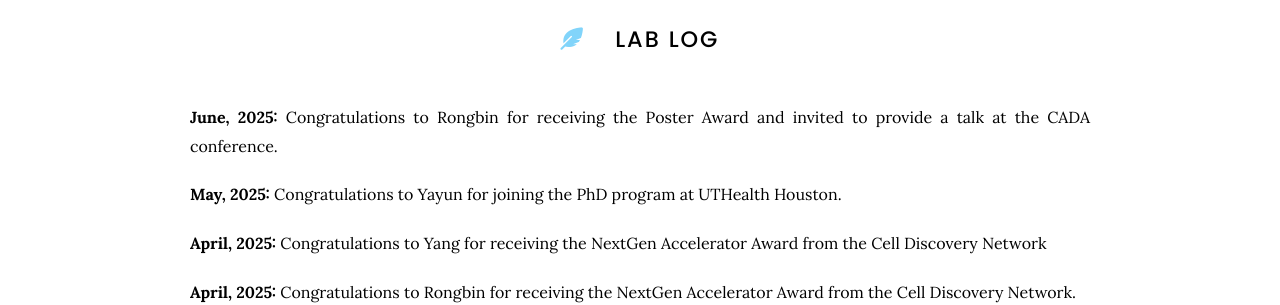
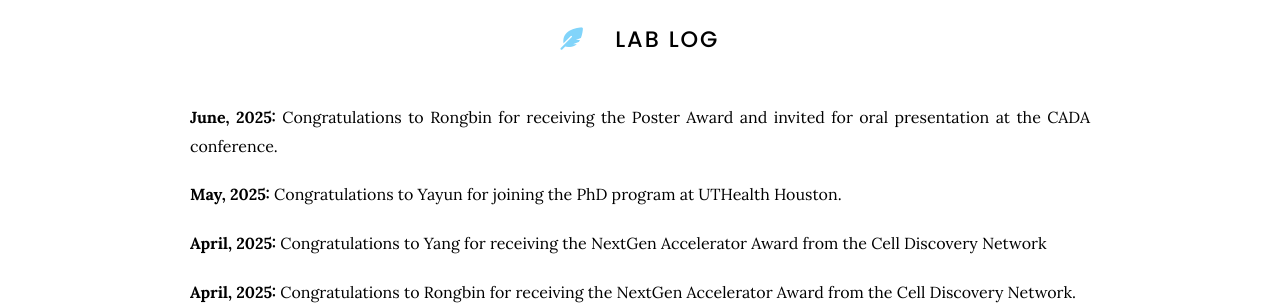
Before and after one commit to kaifuchenlab/kaifuchenlab.github.io, a Jekyll site: the page built from 7.news/index.md, in a window 1280 px wide and 900 px high. Shown: the part 154-459 px from the top of the window. Built offline with Jekyll 4.4.1, drawn with Linux system fonts in a browser that asks for light colours.

Commit message:
Update index.md

```diff
--- a/7.news/index.md
+++ b/7.news/index.md
@@ -8,7 +8,7 @@ nav:
 # <i class="fas fa-feather-alt"></i> Lab log
 
 **June, 2025:**
-Congratulations to Rongbin for receiving the Poster Award and invited to provide a talk at the CADA conference.
+Congratulations to Rongbin for receiving the Poster Award and invited for oral presentation at the CADA conference.
 
 **May, 2025:**
 Congratulations to Yayun for joining the PhD program at UTHealth Houston.
```
